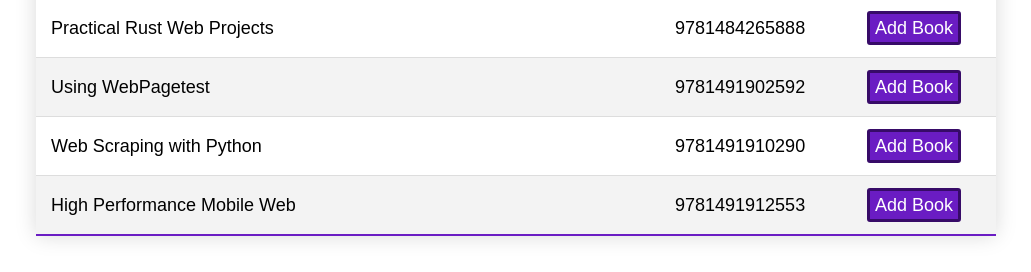
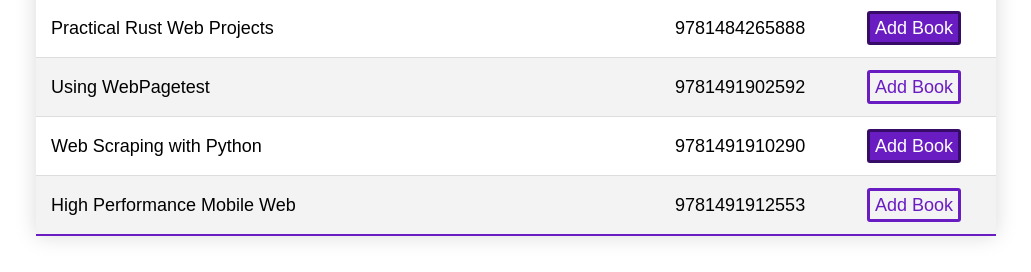
Before and after one commit to danielkull/vue-coding-task, a Vue app in the folder task/my-first-vue-cli-project/: page / in a window 1280 px wide. Shown: the part 128-400 px from the top of the page, without its empty margins (124-1155 px from the left). Built offline with nearby package versions, Linux system fonts and the light colour scheme.

Commit message:
feat: odd or even change button color

```diff
--- a/task/my-first-vue-cli-project/src/components/BookList.vue
+++ b/task/my-first-vue-cli-project/src/components/BookList.vue
@@ -11,10 +11,11 @@
       </thead>
       <tbody>
         <BookListRow
-          v-for="book in books"
+          v-for="(book, index) in books"
           :key="book.isbn"
           :title="book.title"
           :isbn="book.isbn"
+          :index="index"
           class="table-item__table-row"
         />
       </tbody>
--- a/task/my-first-vue-cli-project/src/components/BookListRow.vue
+++ b/task/my-first-vue-cli-project/src/components/BookListRow.vue
@@ -2,7 +2,7 @@
   <tr class="table-item__table-row">
     <td>{{ title }}</td>
     <td>{{ isbn }}</td>
-    <td><BaseButton text="Add Book" variant="primary" /></td>
+    <td><BaseButton text="Add Book" :variant="oddOrEven" /></td>
   </tr>
 </template>
 
@@ -17,6 +17,16 @@
   props: {
     title: String,
     isbn: String,
+    index: Number,
+  },
+  computed: {
+    oddOrEven() {
+      if (this.index % 2) {
+        return "secondary";
+      } else {
+        return "primary";
+      }
+    },
   },
 };
 </script>
```
